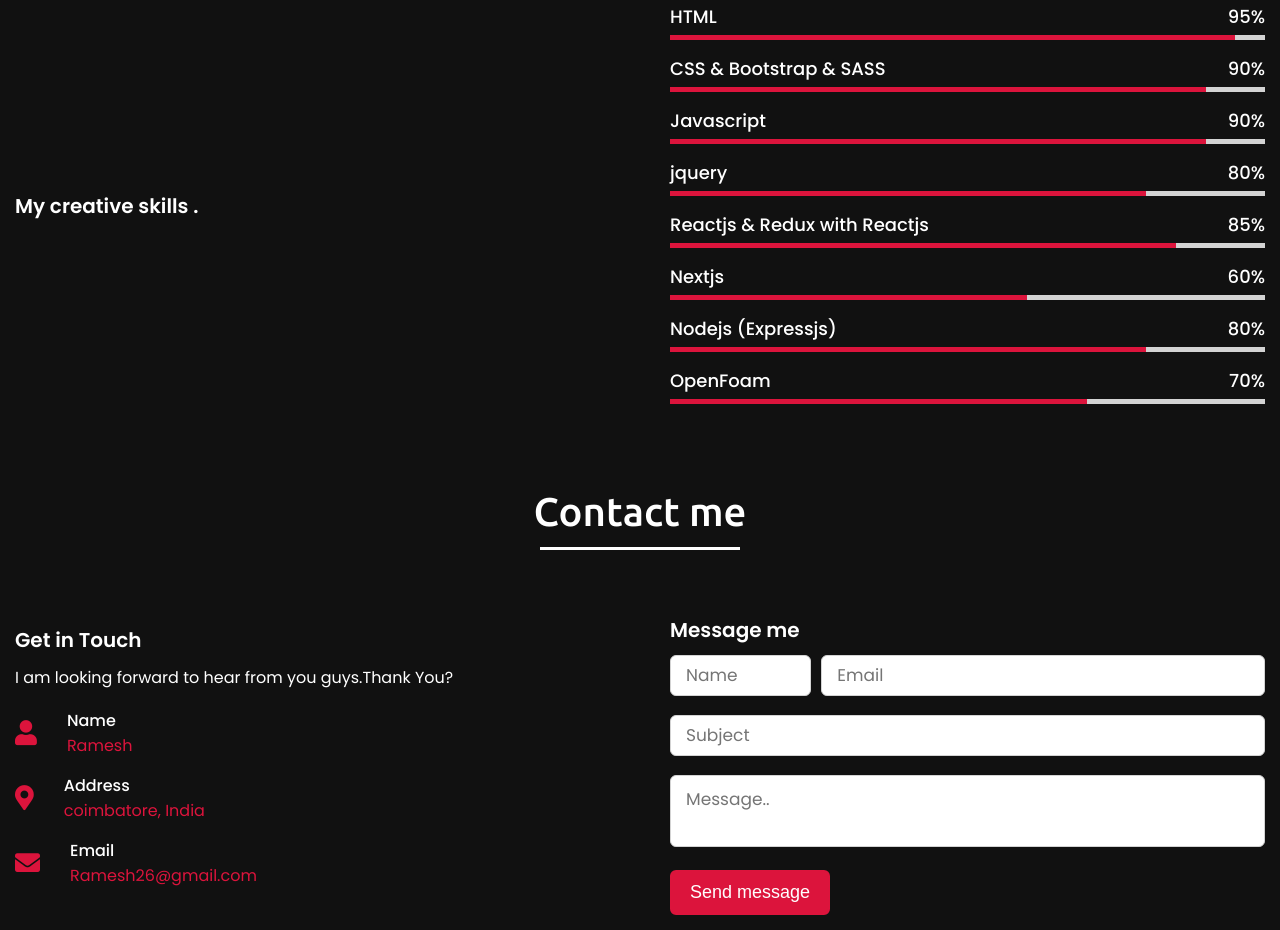
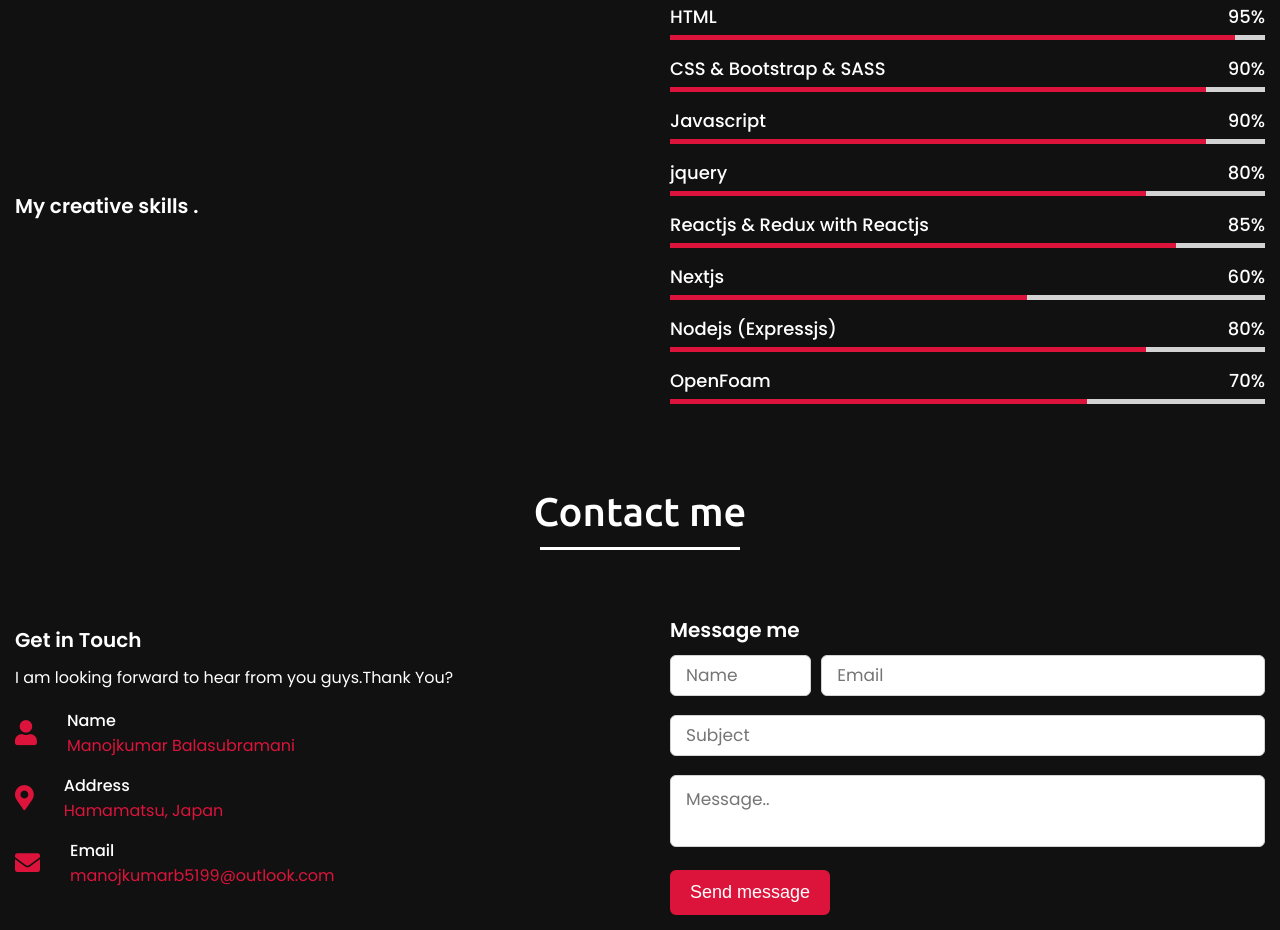
Before and after one commit to manojkumarPavi/portfolio, a plain HTML site: page index.html in a window 1280 px wide. Shown: the part 1784-2714 px from the top of the page. Drawn offline with nearby package versions, Linux system fonts and the light colour scheme.

Commit message:
Add files via upload

```diff
--- a/index.html
+++ b/index.html
@@ -40,7 +40,7 @@
         <div class="homeWrapper max-width">
             <div class="home-content">
                 <div class="text-1">Hello, my name is</div>
-                <div class="text-2">Ramesh</div>
+                <div class="text-2">Manojkumar Balasubramani</div>
                 <div class="text-3">And I'm a <span class="typing"></span></div>
                 <a href="#contact-form" class="focusToContact">Hire me for a IT jobs</a>
             </div>
@@ -194,21 +194,21 @@
                             <i class="fas fa-user"></i>
                             <div class="info">
                                 <div class="head">Name</div>
-                                <div class="sub-title">Ramesh</div>
+                                <div class="sub-title">Manojkumar Balasubramani</div>
                             </div>
                         </div>
                         <div class="row">
                             <i class="fas fa-map-marker-alt"></i>
                             <div class="info">
                                 <div class="head">Address</div>
-                                <div class="sub-title">coimbatore, India</div>
+                                <div class="sub-title">Hamamatsu, Japan</div>
                             </div>
                         </div>
                         <div class="row">
                             <i class="fas fa-envelope"></i>
                             <div class="info">
                                 <div class="head">Email</div>
-                                <div class="sub-title">Ramesh26@gmail.com</div>
+                                <div class="sub-title">manojkumarb5199@outlook.com</div>
                             </div>
                         </div>
                     </div>
```
